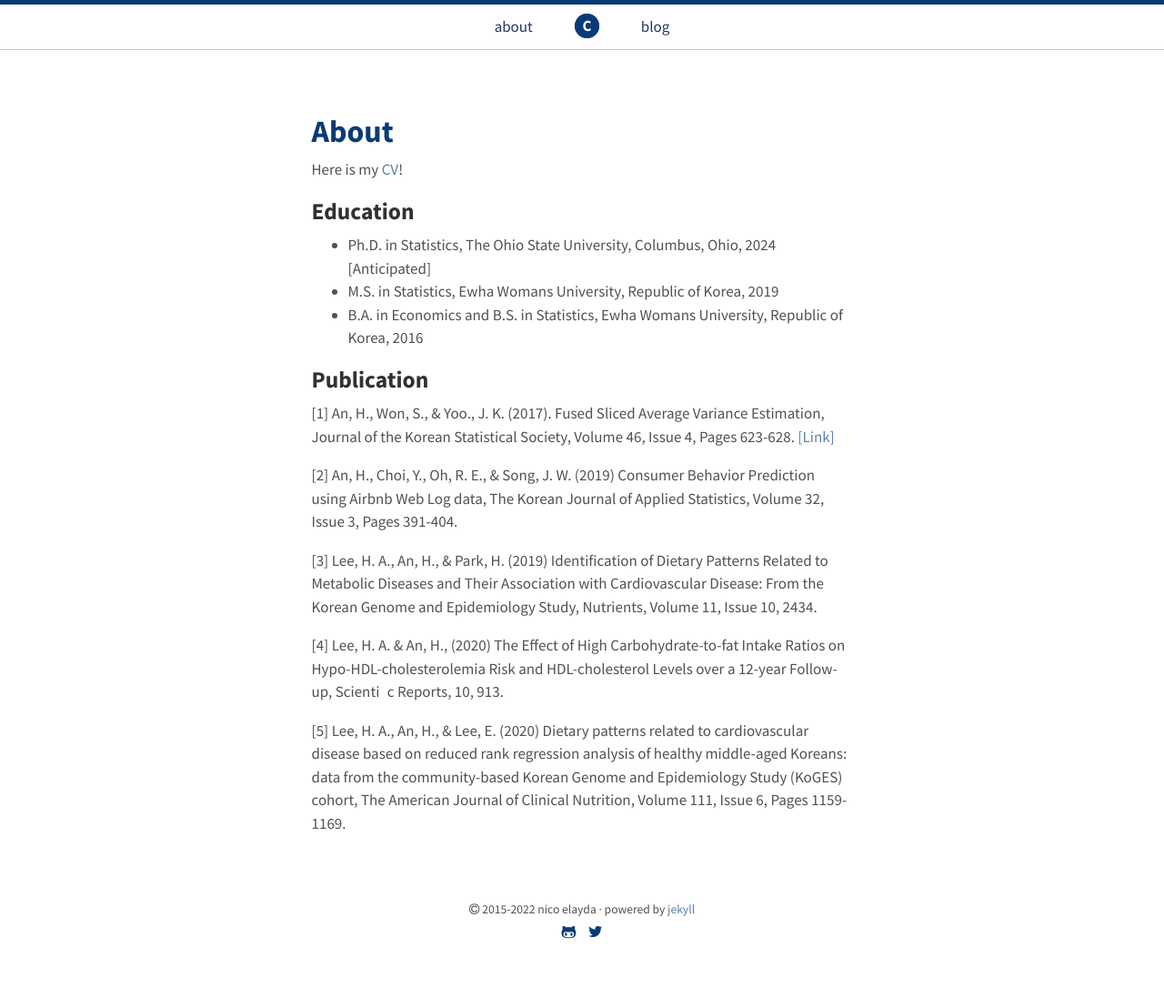
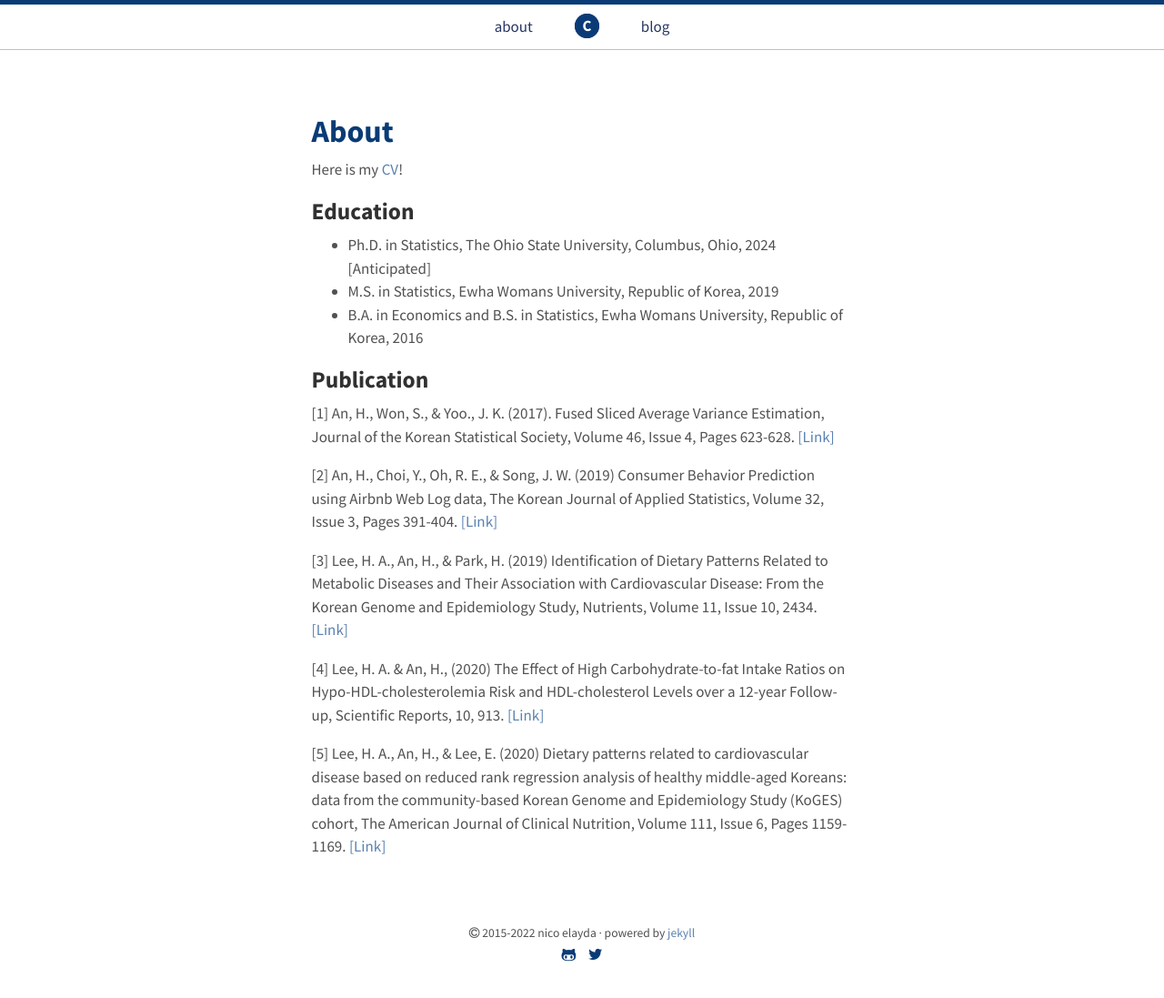
Before and after one commit to hyoin-an/hyoin-an.github.io, a Jekyll site: the page built from about.md, in a window 1280 px wide. Shown: the whole page at 91% size. Built offline with Jekyll 4.4.1, drawn with Linux system fonts in a browser that asks for light colours; before the commit the page ends 1071 px from its top, so only the background shows below that.

Commit message:
Update about.md

```diff
--- a/about.md
+++ b/about.md
@@ -16,17 +16,10 @@
 [1] An, H., Won, S., & Yoo., J. K. (2017). Fused Sliced Average Variance Estimation, Journal of the Korean
 Statistical Society, Volume 46, Issue 4, Pages 623-628. [[Link]](https://www.sciencedirect.com/science/article/pii/S1226319217300431?casa_token=T_W-lytb9rUAAAAA:XL5YiRclZCQDhwtVAom-GGIyoSz9nR7pstAsVGQcBjsz0IK94cFpyvyob6vuK4-XgSEYh9Jk79Y)
 
-[2] An, H., Choi, Y., Oh, R. E., & Song, J. W. (2019) Consumer Behavior Prediction using Airbnb Web Log
-data, The Korean Journal of Applied Statistics, Volume 32, Issue 3, Pages 391-404.
+[2] An, H., Choi, Y., Oh, R. E., & Song, J. W. (2019) Consumer Behavior Prediction using Airbnb Web Log data, The Korean Journal of Applied Statistics, Volume 32, Issue 3, Pages 391-404. [[Link]](https://www.koreascience.or.kr/article/JAKO201919341608325.page)
 
-[3] Lee, H. A., An, H., & Park, H. (2019) Identification of Dietary Patterns Related to Metabolic Diseases
-and Their Association with Cardiovascular Disease: From the Korean Genome and Epidemiology Study,
-Nutrients, Volume 11, Issue 10, 2434.
+[3] Lee, H. A., An, H., & Park, H. (2019) Identification of Dietary Patterns Related to Metabolic Diseases and Their Association with Cardiovascular Disease: From the Korean Genome and Epidemiology Study, Nutrients, Volume 11, Issue 10, 2434. [[Link]](https://www.mdpi.com/2072-6643/11/10/2434)
 
-[4] Lee, H. A. & An, H., (2020) The Effect of High Carbohydrate-to-fat Intake Ratios on Hypo-HDL-cholesterolemia
-Risk and HDL-cholesterol Levels over a 12-year Follow-up, Scienti c Reports, 10, 913.
+[4] Lee, H. A. & An, H., (2020) The Effect of High Carbohydrate-to-fat Intake Ratios on Hypo-HDL-cholesterolemia Risk and HDL-cholesterol Levels over a 12-year Follow-up, Scientific Reports, 10, 913. [[Link]](https://www.nature.com/articles/s41598-020-57931-w)
 
-[5] Lee, H. A., An, H., & Lee, E. (2020) Dietary patterns related to cardiovascular disease based on reduced
-rank regression analysis of healthy middle-aged Koreans: data from the community-based Korean Genome
-and Epidemiology Study (KoGES) cohort, The American Journal of Clinical Nutrition, Volume 111, Issue
-6, Pages 1159-1169.
+[5] Lee, H. A., An, H., & Lee, E. (2020) Dietary patterns related to cardiovascular disease based on reduced rank regression analysis of healthy middle-aged Koreans: data from the community-based Korean Genome and Epidemiology Study (KoGES) cohort, The American Journal of Clinical Nutrition, Volume 111, Issue 6, Pages 1159-1169. [[Link]](https://academic.oup.com/ajcn/article/111/6/1159/5825658?login=true)
```
